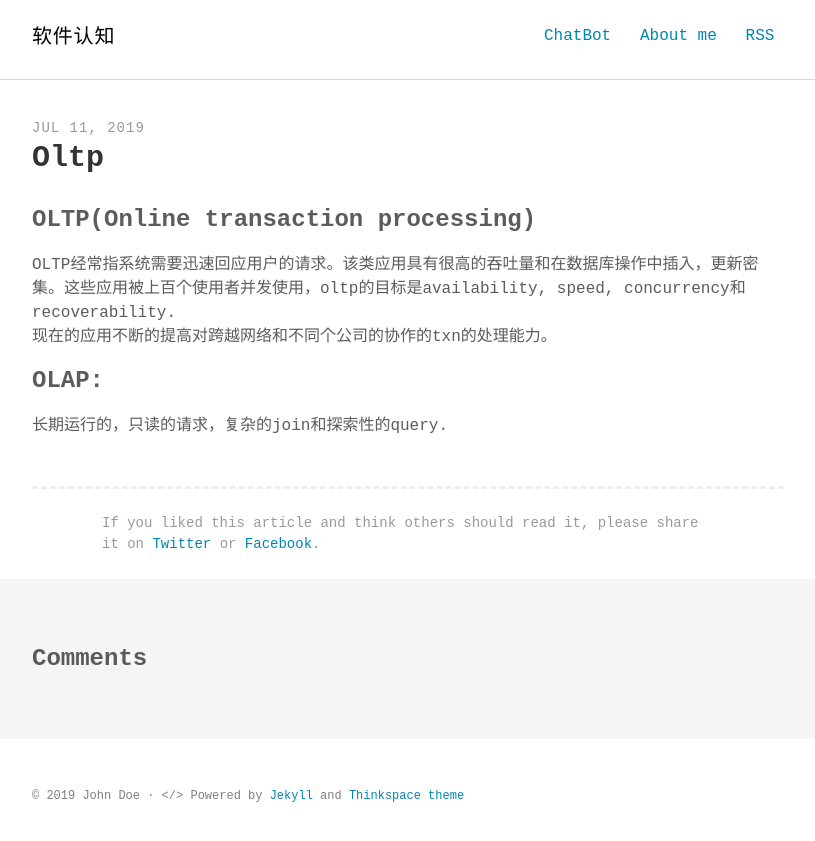
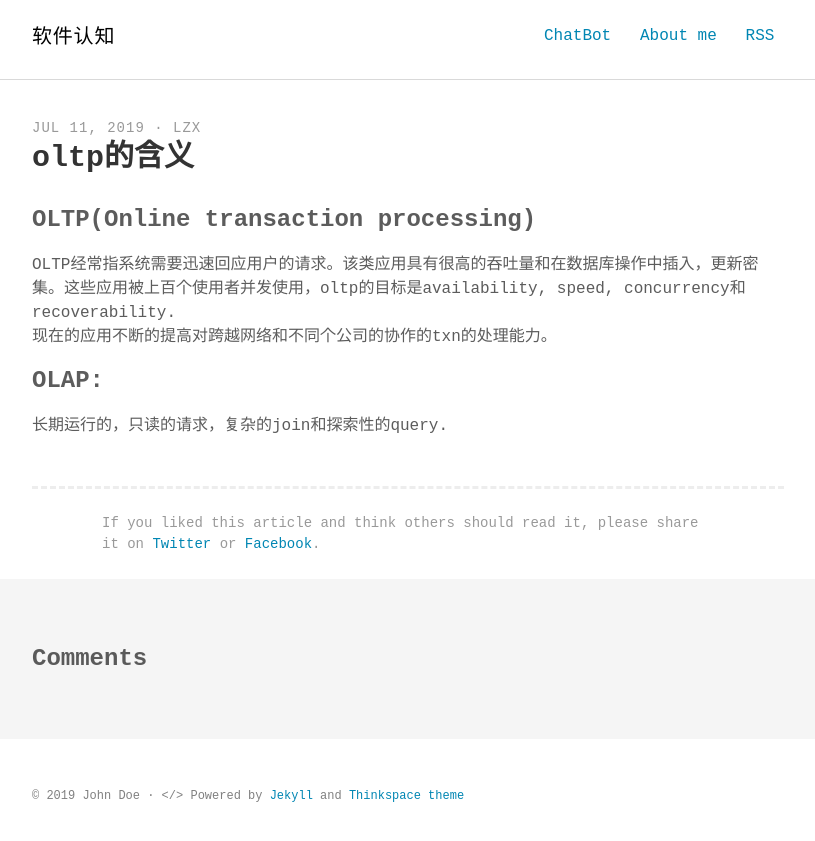
Before and after one commit to cookieli/blog, a Jekyll site: the page built from _posts/2019-07-11-OLTP.md, in a window 1280 px wide. Shown: the top 841 px of the page, without its empty margins (232-1047 px from the left). Built offline with Jekyll 4.4.1, drawn with Linux system fonts in a browser that asks for light colours; some web fonts are replaced; our own code applies the rules of GitHub Pages for plain Markdown files; comment, search, counter and statistics services are not loaded.

Commit message:
add a change

```diff
--- a/_posts/2019-07-11-OLTP.md
+++ b/_posts/2019-07-11-OLTP.md
@@ -1,3 +1,11 @@
+---
+layout: post
+title: "oltp的含义"
+comments: true
+description: “”
+keywords: "dummy content"
+author: lzx
+---
 ### OLTP(Online transaction processing)
 
 OLTP经常指系统需要迅速回应用户的请求。该类应用具有很高的吞吐量和在数据库操作中插入，更新密集。这些应用被上百个使用者并发使用，oltp的目标是availability, speed, concurrency和recoverability.<br/>
```
Also changed, not shown: _posts/2019-07-22-分布式数据库设计.md (+8 -0 lines).
